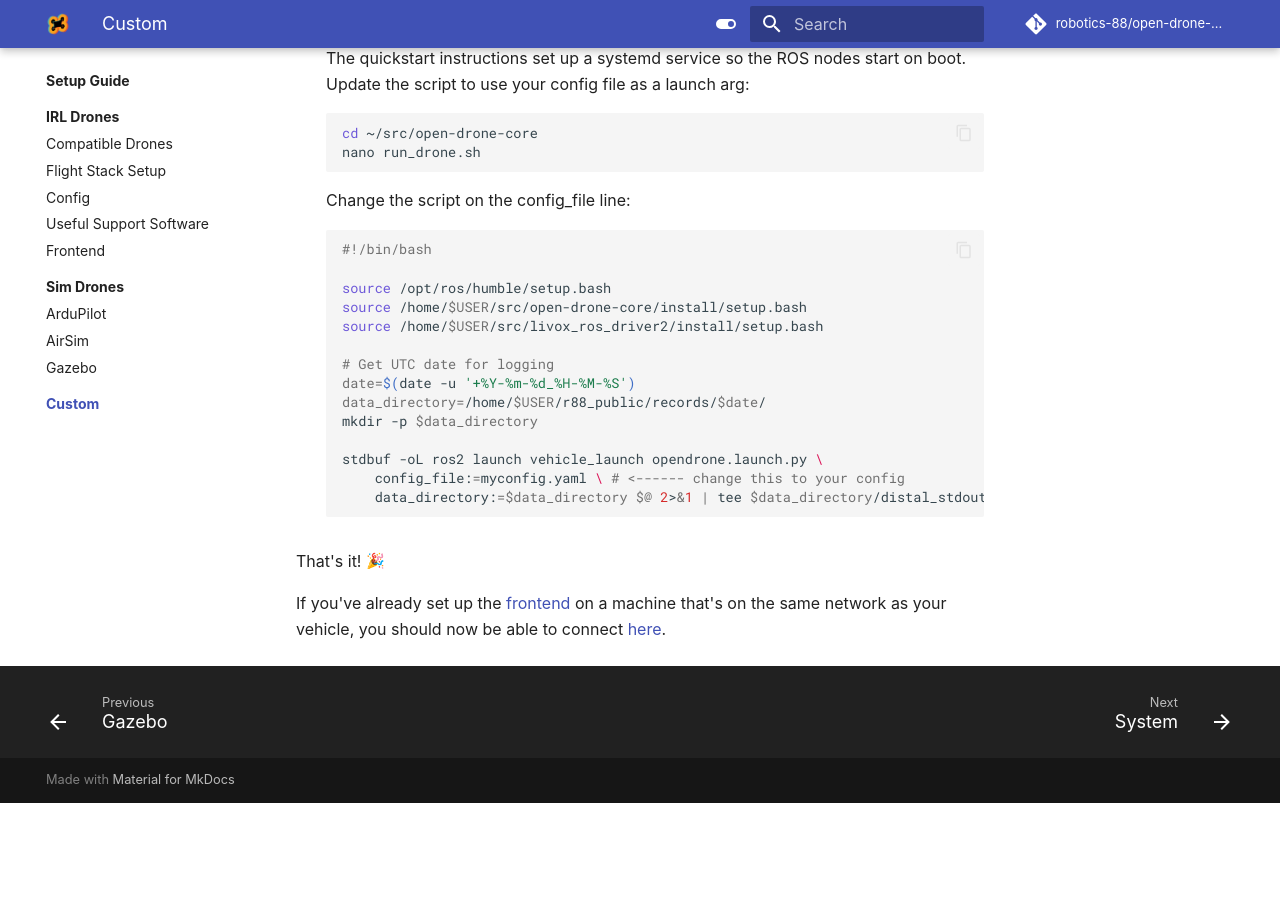
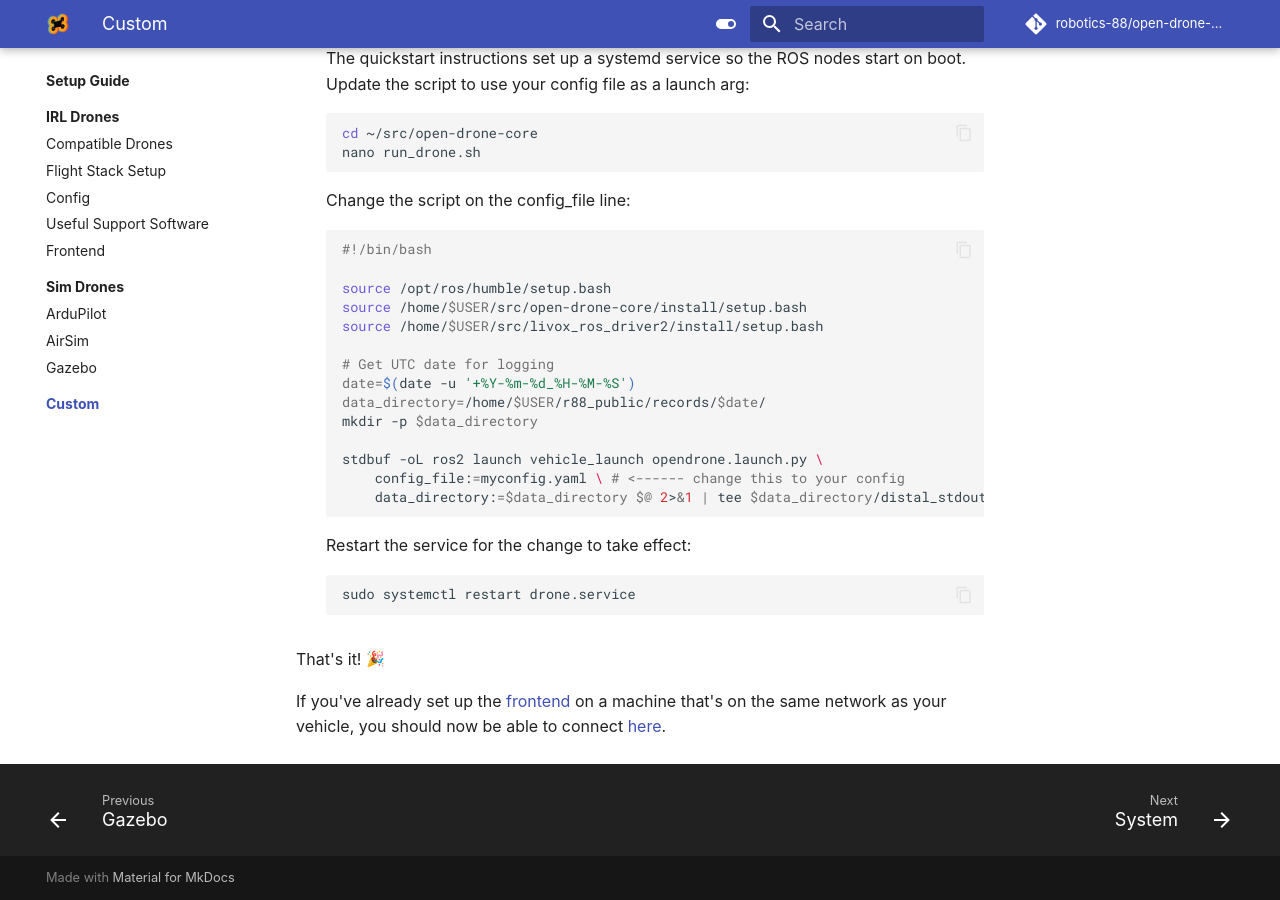
Before and after one commit to robotics-88/open-drone-docs, an MkDocs documentation site: the page built from docs/setup/custom/index.md, in a window 1280 px wide and 900 px high, scrolled down 687 px. Built offline with MkDocs 1.6.1 and Material for MkDocs 9.7.7, drawn with Linux system fonts in a browser that asks for light colours; emoji names are drawn with the system emoji font; some web fonts are replaced; comment, search, counter and statistics services are not loaded; before the commit the page ends 1490 px from its top, so only the background shows below that.

Commit message:
Added service restart note to custom setup instructions

````diff
--- a/docs/setup/custom/index.md
+++ b/docs/setup/custom/index.md
@@ -46,6 +46,11 @@ Even if you are using a custom drone, it is best to first install all required p
         data_directory:=$data_directory $@ 2>&1 | tee $data_directory/distal_stdout_$date.log
     ```
 
+    Restart the service for the change to take effect:
+    ```
+    sudo systemctl restart drone.service
+    ```
+
 
 That's it! :tada:
 
````
